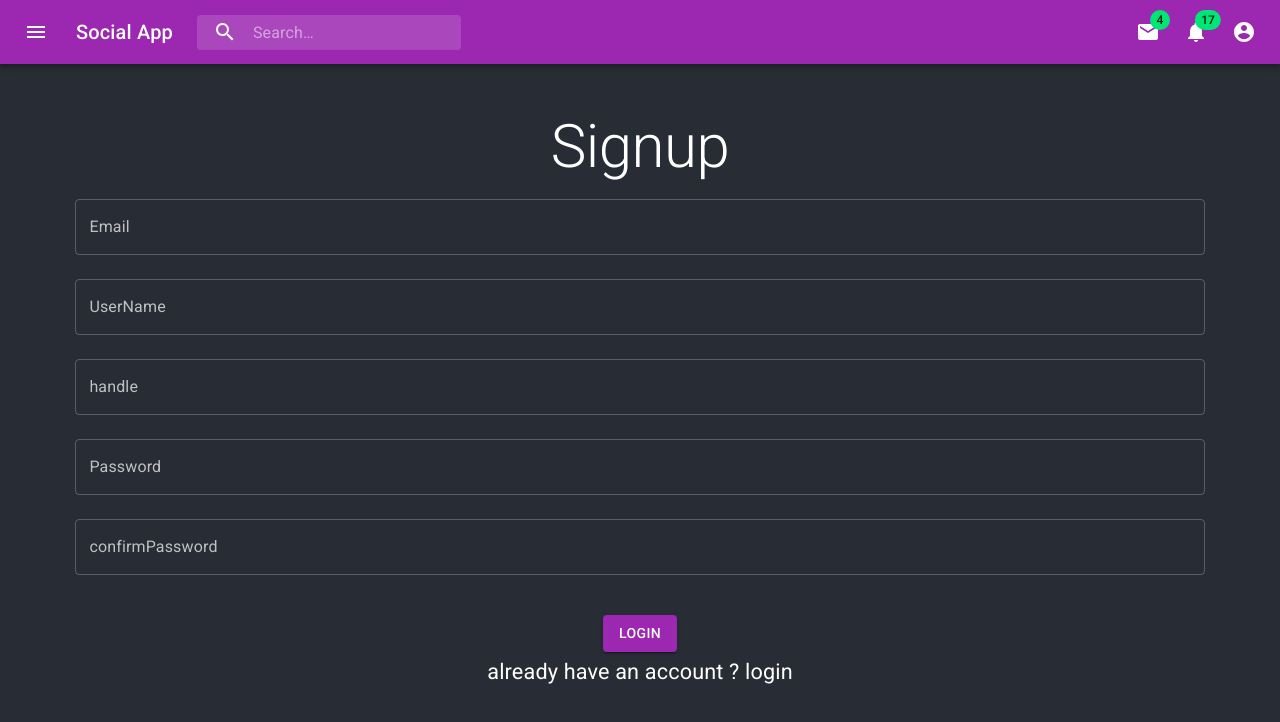
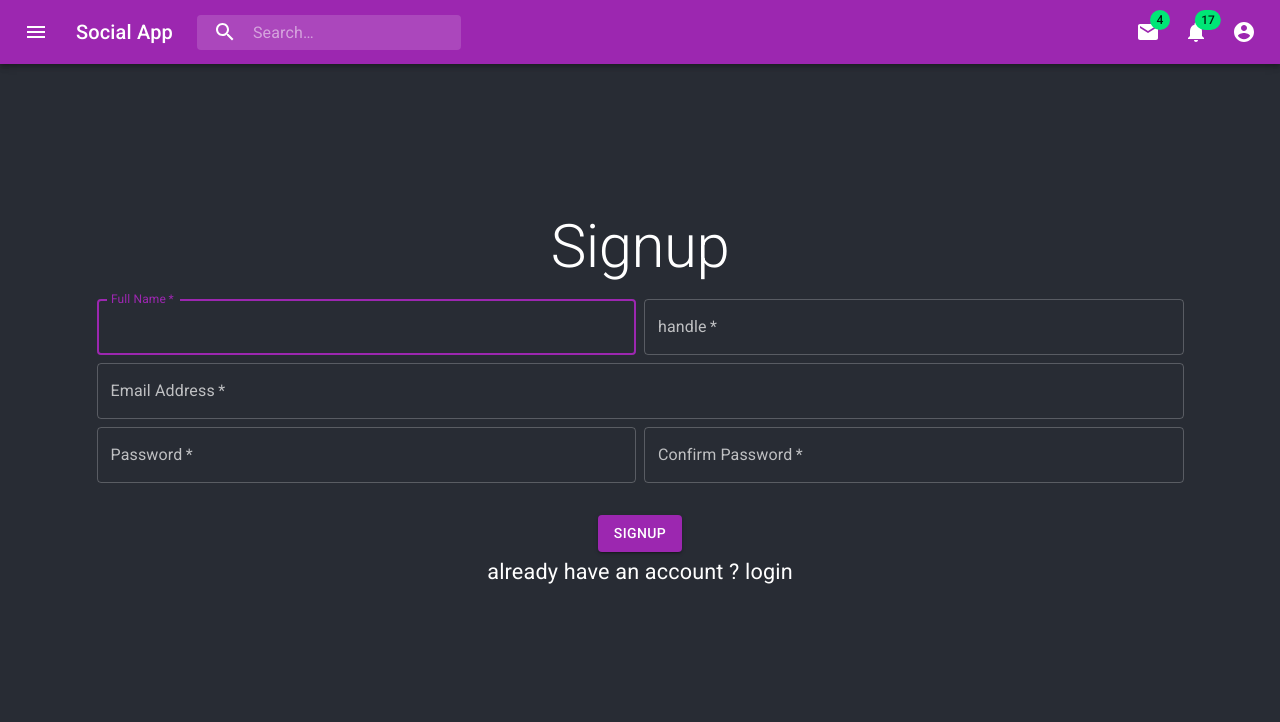
Before and after one commit to Omar-Bsoul/socialcat-react, a React (Create React App) app: page / in a window 1280 px wide. Shown: the top 722 px of the page. Built offline with nearby package versions, Linux system fonts and the light colour scheme.

Commit message:
edit signup page

```diff
--- a/src/pages/signup.jsx
+++ b/src/pages/signup.jsx
@@ -7,7 +7,7 @@ import Typography from '@material-ui/core/Typography';
 import TextField from '@material-ui/core/TextField';
 import Button from '@material-ui/core/Button';
 import CircularProgress from '@material-ui/core/CircularProgress';
-
+import Grid from '@material-ui/core/Grid';
 const useStyles = makeStyles(theme => ({
   container: {
     backgroundColor: '#282c34',
@@ -17,7 +17,7 @@ const useStyles = makeStyles(theme => ({
     flexDirection: 'column',
     alignItems: 'center',
     justifyContent: 'center',
-    fontSize: 'calc(10px + 2vmin)',
+    fontSize: 'calc(8px + 2vmin)',
     color: theme.palette.common.white
   },
   button: {
@@ -30,6 +30,9 @@ const useStyles = makeStyles(theme => ({
   },
   input: {
     color: theme.palette.secondary.light
+  },
+  typography: {
+    marginBottom: theme.spacing(2)
   }
 }));
 const Signup = props => {
@@ -37,65 +40,77 @@ const Signup = props => {
   return (
     <div className={props.className}>
       <img />
-      <Typography variant='h2'>Signup</Typography>
+      <Typography className={classes.typography} variant='h2'>
+        Signup
+      </Typography>
       <form className={classes.form} noValidate>
+        <Grid container spacing={1}>
+          <Grid item xs={12} sm={6}>
             <TextField
-          className={classes.textField}
+              autoComplete='fname'
+              name='fullName'
+              variant='outlined'
+              required
+              fullWidth
+              id='fullName'
+              label='Full Name'
+              autoFocus
+            />
+          </Grid>
+          <Grid item xs={12} sm={6}>
+            <TextField
+              variant='outlined'
+              required
+              fullWidth
+              id='handle'
+              label='handle'
+              name='handle'
+              autoComplete='handle'
+            />
+          </Grid>
+          <Grid item xs={12}>
+            <TextField
+              variant='outlined'
+              required
+              fullWidth
               id='email'
+              label='Email Address'
               name='email'
-          type='email'
-          label='Email'
+              autoComplete='email'
+            />
+          </Grid>
+          <Grid item xs={12} sm={6}>
+            <TextField
               variant='outlined'
-          margin='normal'
               fullWidth
+              required
+              name='Password'
+              label='Password'
+              type='password'
+              id='password'
+              autoComplete='current-password'
             />
+          </Grid>
+          <Grid item xs={12} sm={6}>
             <TextField
-          className={classes.textField}
-          id='userName'
-          name='userName'
-          type='text'
-          label='UserName'
               variant='outlined'
-          margin='normal'
               fullWidth
+              required
+              name='ConsfirmPassword'
+              label='Confirm Password'
+              type='password'
+              id='Confirmpassword'
+              autoComplete='current-password'
             />
-        <TextField
-          className={classes.textField}
-          id='handle'
-          name='handle'
-          type='text'
-          label='handle'
-          variant='outlined'
-          margin='normal'
-          fullWidth
-        />
-        <TextField
-          className={classes.textField}
-          id='password'
-          name='password'
-          type='password'
-          label='Password'
-          variant='outlined'
-          margin='normal'
-          fullWidth
-        />
-        <TextField
-          className={classes.textField}
-          id='confirmPassword'
-          name='confirmPassword'
-          type='password'
-          label='confirmPassword'
-          variant='outlined'
-          margin='normal'
-          fullWidth
-        />
+          </Grid>
+        </Grid>
         <Button
           className={classes.button}
           type='submit'
           variant='contained'
           color='primary'
         >
-          Login
+          Signup
         </Button>
         <br />
         <small>already have an account ? login </small>
```
Lines whose indentation alone changed are shown as unchanged.
